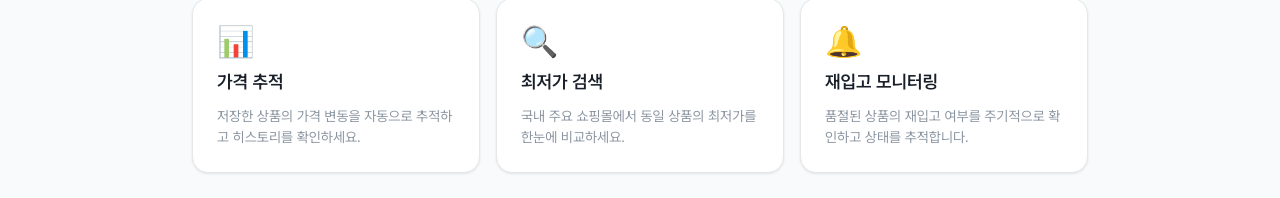
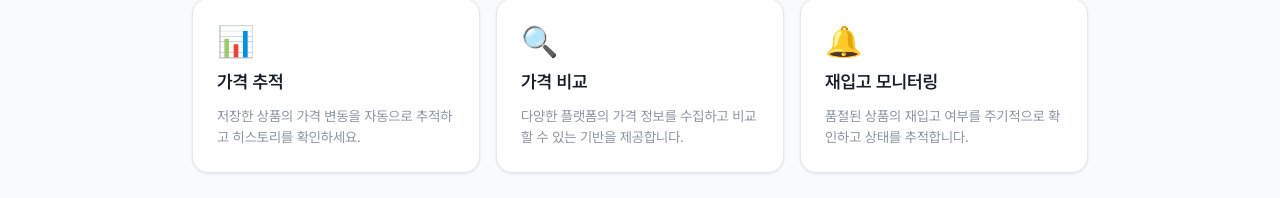
Before and after one commit to hyeonjini/findog, a Next.js app in the folder packages/frontend/: page / in a window 1280 px wide. Shown: the part 505-703 px from the top of the page. Built offline with nearby package versions, Linux system fonts and the light colour scheme.

Commit message:
fix(frontend): tone down unimplemented price comparison claim on landing page

```diff
--- a/packages/frontend/src/app/page.tsx
+++ b/packages/frontend/src/app/page.tsx
@@ -14,8 +14,8 @@ const FEATURES = [
   },
   {
     icon: '🔍',
-    title: '최저가 검색',
-    description: '국내 주요 쇼핑몰에서 동일 상품의 최저가를 한눈에 비교하세요.',
+    title: '가격 비교',
+    description: '다양한 플랫폼의 가격 정보를 수집하고 비교할 수 있는 기반을 제공합니다.',
   },
   {
     icon: '🔔',
```
